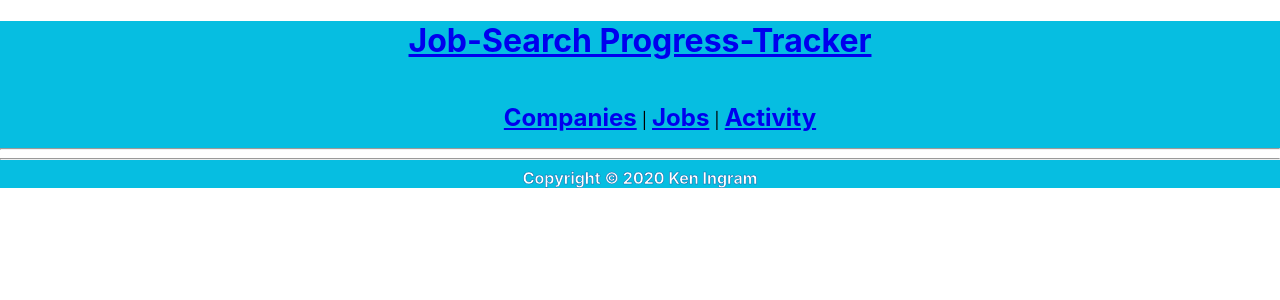
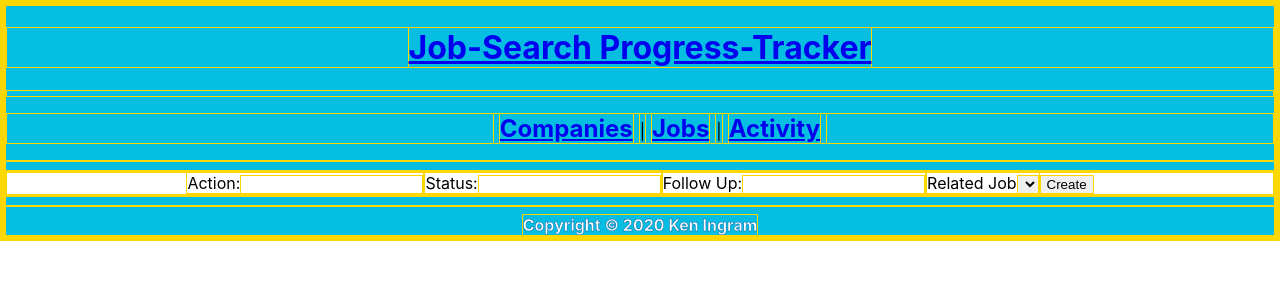
Before and after one commit to kingram6865/job-search-tracker, a React (Create React App) app in the folder client/: page /add/activity in a window 1280 px wide. Shown: the top 300 px of the page. Built offline with nearby package versions, Linux system fonts and the light colour scheme.

Commit message:
Fleshing out create Activity context.

```diff
--- a/client/src/App.css
+++ b/client/src/App.css
@@ -1,3 +1,11 @@
+* {
+  border: 1px solid gold
+}
+
+ul {
+  list-style-type: none;
+}
+
 .App {
   text-align: center;
 }
--- a/client/src/App.js
+++ b/client/src/App.js
@@ -14,6 +14,7 @@ import CompanyDetail from './components/CompanyDetail/CompanyDetail'
 import ActivityDetail from './components/ActivityDetail/ActivityDetail'
 import JobDetail from './components/JobDetail/JobDetail'
 import CompanyCreate from './components/CompanyCreate/CompanyCreate'
+import ActivityCreate from './components/ActivityCreate/ActivityCreate'
 // import JobCreate from './components/JobCreate/JobCreate'
 import CompanyEdit from './components/CompanyEdit/CompanyEdit'
 
@@ -123,6 +124,10 @@ function App() {
             <CompanyCreate postCompany={postCompany} />
           </Route>
 
+          <Route path='/add/activity'>
+            <ActivityCreate postActivity={postActivity} />
+          </Route>
+
         </Switch>
       </Layout>
     </div>
--- a/client/src/components/ActivityCreate/ActivityCreate.jsx
+++ b/client/src/components/ActivityCreate/ActivityCreate.jsx
@@ -1,4 +1,4 @@
-import React, { useEffect } from 'react'
+import React, { useEffect, useState } from 'react'
 
 export default function ActivityCreate(props) {
   const [formData, setFormData] = useState({
--- a/client/src/screens/ActivityLog/ActivityLog.jsx
+++ b/client/src/screens/ActivityLog/ActivityLog.jsx
@@ -1,8 +1,10 @@
 import React, { useEffect, useState } from 'react'
+import { useHistory } from 'react-router-dom'
 
 export default function ActivityLog(props) {
   const [activity, setActivity] = useState(null)
   const { getAllActivities } = props
+  const history = useHistory()
 
   useEffect(() => {
     const fetchActivities = async () => {
@@ -30,7 +32,7 @@ export default function ActivityLog(props) {
           </ul>
         </>
       }
-      <button>Add An Action</button>
+      <button onClick={() => history.push('/add/activity')}>Add An Action</button>
     </div>
   )
 }
```
